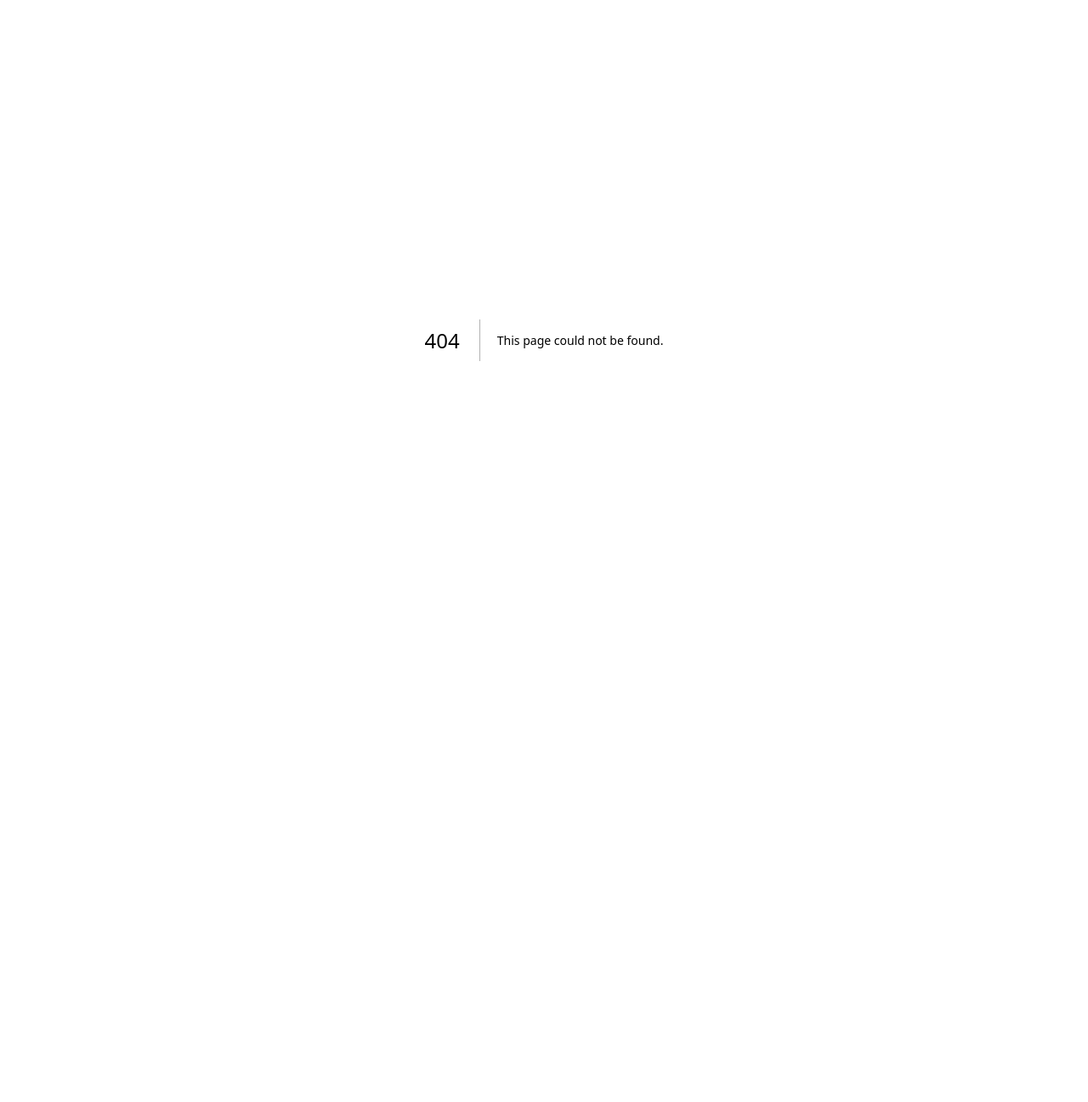
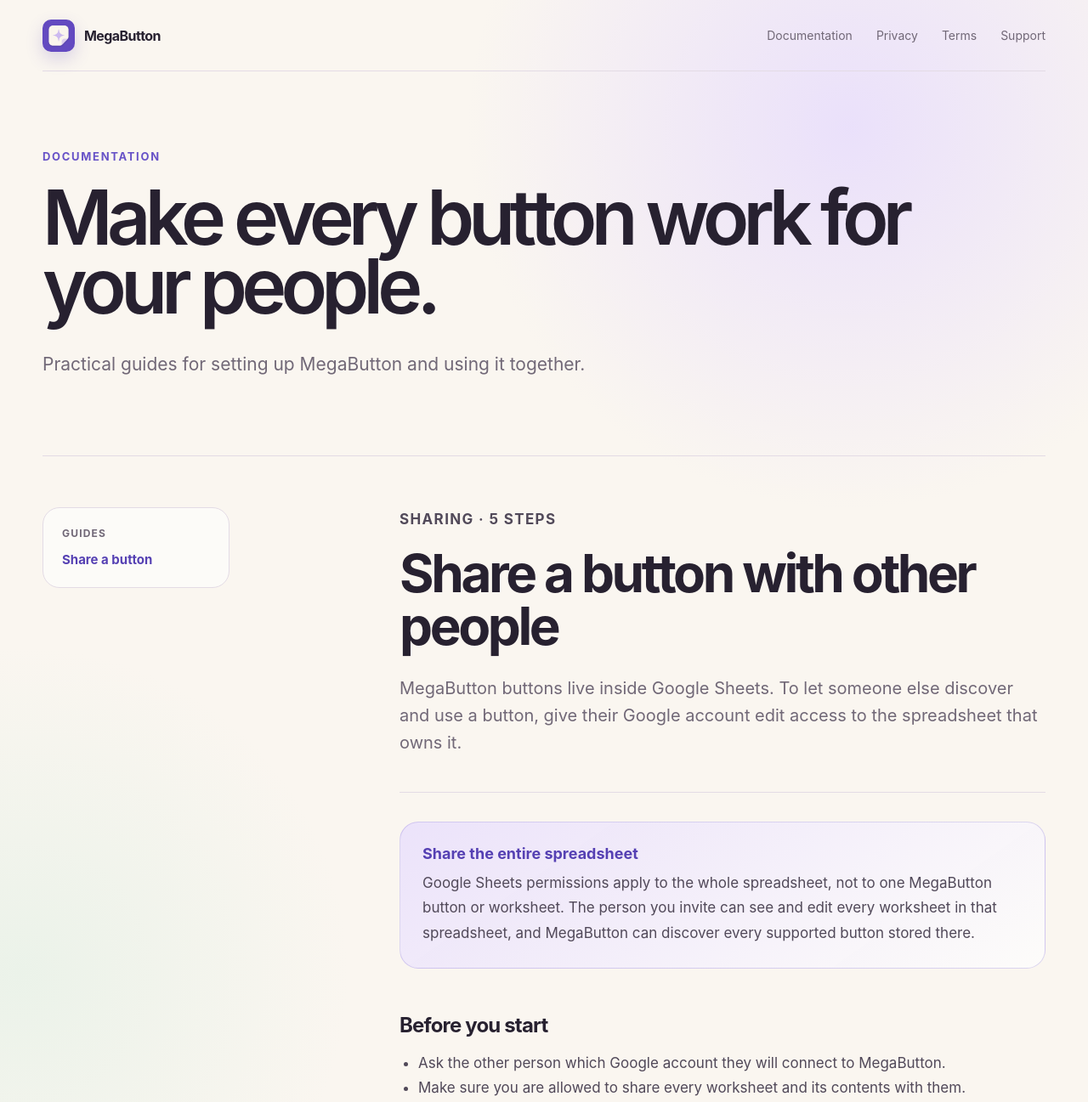
Before and after one commit to IMMORTALxJO/megabutton-legal, a Next.js app: page /documentation in a window 1280 px wide. Before the commit this address had no page. Shown: the top 1297 px of the page at 85% size. Before the commit the page ends 800 px from the top, so only its background shows below. Built offline with nearby package versions, Linux system fonts and the light colour scheme.

Commit message:
Publish documentation and current legal site

```diff
--- /dev/null
+++ b/app/documentation/page.tsx
@@ -0,0 +1,77 @@
+import { SiteShell } from '@/components/site-shell';
+
+export const metadata = {
+  title: 'Documentation · MegaButton',
+  description: 'Step-by-step guides for sharing and using MegaButton.',
+};
+
+export default function DocumentationPage() {
+  return (
+    <SiteShell>
+      <main className="documentation-page">
+        <header className="legal-hero documentation-hero">
+          <p className="eyebrow">Documentation</p>
+          <h1>Make every button work for your people.</h1>
+          <p>Practical guides for setting up MegaButton and using it together.</p>
+        </header>
+
+        <div className="documentation-layout">
+          <aside className="documentation-index" aria-label="Documentation topics">
+            <p>Guides</p>
+            <a href="#share-a-button">Share a button</a>
+          </aside>
+
+          <article className="documentation-copy" id="share-a-button">
+            <header className="guide-header">
+              <p className="guide-label">Sharing · 5 steps</p>
+              <h2>Share a button with other people</h2>
+              <p>MegaButton buttons live inside Google Sheets. To let someone else discover and use a button, give their Google account edit access to the spreadsheet that owns it.</p>
+            </header>
+
+            <div className="documentation-note" role="note">
+              <strong>Share the entire spreadsheet</strong>
+              <p>Google Sheets permissions apply to the whole spreadsheet, not to one MegaButton button or worksheet. The person you invite can see and edit every worksheet in that spreadsheet, and MegaButton can discover every supported button stored there.</p>
+            </div>
+
+            <section>
+              <h3>Before you start</h3>
+              <ul>
+                <li>Ask the other person which Google account they will connect to MegaButton.</li>
+                <li>Make sure you are allowed to share every worksheet and its contents with them.</li>
+              </ul>
+            </section>
+
+            <ol className="sharing-steps">
+              <li>
+                <div><span>1</span></div>
+                <section><h3>Open the button’s spreadsheet</h3><p>In MegaButton, open the button menu and choose <strong>Open Spreadsheet</strong>. You can also open the spreadsheet directly in Google Sheets.</p></section>
+              </li>
+              <li>
+                <div><span>2</span></div>
+                <section><h3>Open sharing</h3><p>In Google Sheets, choose <strong>Share</strong>.</p></section>
+              </li>
+              <li>
+                <div><span>3</span></div>
+                <section><h3>Invite the other person as an Editor</h3><p>Enter the Google account they will use with MegaButton, set their role to <strong>Editor</strong>, then send the invitation. Viewer or Commenter access is not enough because pressing a button writes a new row.</p></section>
+              </li>
+              <li>
+                <div><span>4</span></div>
+                <section><h3>Connect that account to MegaButton</h3><p>On the other person’s iPhone or iPad, install MegaButton and connect the same Google account that received the invitation.</p></section>
+              </li>
+              <li>
+                <div><span>5</span></div>
+                <section><h3>Refresh the button list</h3><p>Pull down to refresh on the MegaButton home screen. The shared button will appear after Google makes the editable spreadsheet available to the invited account.</p></section>
+              </li>
+            </ol>
+
+            <section className="after-sharing">
+              <h3>What happens next</h3>
+              <p>Each person presses the same shared button from their own device. New entries go to the same Google Sheets worksheet and include the connected Google account’s email address so collaborators can identify who recorded them.</p>
+              <p>If the button does not appear, confirm that the invited account has <strong>Editor</strong> access, then refresh MegaButton again. Google sharing changes can take a short time to become visible.</p>
+            </section>
+          </article>
+        </div>
+      </main>
+    </SiteShell>
+  );
+}
--- a/app/globals.css
+++ b/app/globals.css
@@ -33,7 +33,7 @@
 .site-header nav a:hover,.site-footer nav a:hover { color:var(--primary); }
 .brand { display:inline-flex; align-items:center; gap:11px; font-weight:720; letter-spacing:-.035em; }
 .brand-mark { width:38px; height:38px; border-radius:10px; box-shadow:0 8px 20px rgba(85,64,179,.2); }
-.home-hero,.link-grid,.legal-page { width:min(1180px,calc(100% - 40px)); margin-inline:auto; }
+.home-hero,.link-grid,.legal-page,.documentation-page { width:min(1180px,calc(100% - 40px)); margin-inline:auto; }
 .home-hero { padding:92px 0 86px; }
 .hero-layout { display:grid; grid-template-columns:minmax(0,1.4fr) minmax(280px,.6fr); gap:64px; align-items:center; }
 .eyebrow { margin:0 0 24px; color:var(--primary); font-size:13px; font-weight:740; letter-spacing:.13em; text-transform:uppercase; }
@@ -50,9 +50,10 @@
 .orbit-two { width:245px; height:420px; transform:rotate(24deg); }
 .record-chip { position:absolute; right:-12px; bottom:42px; display:flex; align-items:center; gap:9px; padding:12px 15px; border:1px solid rgba(103,82,199,.14); border-radius:999px; background:rgba(255,255,255,.9); box-shadow:0 16px 34px rgba(39,33,48,.14); color:var(--ink); font-size:13px; font-weight:650; backdrop-filter:blur(12px); }
 .record-chip i { width:23px; height:23px; display:grid; place-items:center; border-radius:50%; background:var(--success); color:white; font-style:normal; }
-.link-grid { display:grid; grid-template-columns:repeat(3,1fr); border:1px solid var(--line); border-radius:28px; overflow:hidden; box-shadow:0 20px 55px rgba(71,56,90,.06); }
+.link-grid { display:grid; grid-template-columns:repeat(2,1fr); border:1px solid var(--line); border-radius:28px; overflow:hidden; box-shadow:0 20px 55px rgba(71,56,90,.06); }
 .document-card { min-height:330px; padding:30px; display:flex; flex-direction:column; border-right:1px solid var(--line); background:rgba(255,255,255,.55); transition:background .2s,transform .2s; }
-.document-card:last-child { border-right:0; }
+.document-card:nth-child(2n) { border-right:0; }
+.document-card:nth-child(-n+2) { border-bottom:1px solid var(--line); }
 .document-card:hover { background:var(--surface); transform:translateY(-5px); }
 .card-number { color:var(--primary); font-size:12px; font-weight:720; }
 .document-card div { margin-top:auto; }
@@ -71,6 +72,30 @@
 .legal-copy p { margin:14px 0; }
 .legal-copy li+li { margin-top:7px; }
 .legal-copy strong { color:var(--ink); }
+.documentation-page { padding-bottom:100px; }
+.documentation-hero h1 { max-width:1050px; }
+.documentation-layout { display:grid; grid-template-columns:220px minmax(0,760px); justify-content:space-between; gap:80px; padding-top:60px; }
+.documentation-index { align-self:start; position:sticky; top:28px; padding:22px; border:1px solid var(--line); border-radius:20px; background:rgba(255,255,255,.55); }
+.documentation-index p { margin:0 0 13px; color:var(--muted); font-size:12px; font-weight:740; letter-spacing:.1em; text-transform:uppercase; }
+.documentation-index a { color:var(--primary-pressed); font-size:15px; font-weight:680; line-height:1.4; }
+.documentation-copy { min-width:0; }
+.guide-header { padding-bottom:42px; border-bottom:1px solid var(--line); }
+.guide-label { margin:0 0 18px; color:var(--primary); font-size:13px; font-weight:740; letter-spacing:.08em; text-transform:uppercase; }
+.guide-header h2 { margin:0; font-size:clamp(38px,5vw,62px); letter-spacing:-.055em; line-height:1; }
+.guide-header>p:last-child { margin:26px 0 0; color:var(--muted); font-size:20px; line-height:1.6; }
+.documentation-note { margin:34px 0 12px; padding:26px; border:1px solid rgba(103,82,199,.22); border-radius:22px; background:linear-gradient(145deg,rgba(228,216,255,.65),rgba(255,255,255,.66)); }
+.documentation-note strong { color:var(--primary-pressed); font-size:18px; }
+.documentation-note p { margin:10px 0 0; color:#514959; font-size:16px; line-height:1.65; }
+.documentation-copy>section { padding:40px 0; border-bottom:1px solid var(--line); }
+.documentation-copy h3 { margin:0 0 14px; font-size:24px; letter-spacing:-.035em; }
+.documentation-copy p,.documentation-copy li { color:#514959; font-size:17px; line-height:1.72; }
+.documentation-copy ul { margin-bottom:0; padding-left:22px; }
+.sharing-steps { margin:0; padding:0; list-style:none; }
+.sharing-steps>li { display:grid; grid-template-columns:50px 1fr; gap:20px; padding:38px 0; border-bottom:1px solid var(--line); }
+.sharing-steps>li>div span { width:42px; height:42px; display:grid; place-items:center; border-radius:50%; background:var(--primary); color:white; font-size:15px; font-weight:760; box-shadow:0 10px 22px rgba(85,64,179,.2); }
+.sharing-steps section h3 { margin-top:6px; }
+.sharing-steps section p { margin:0; }
+.after-sharing p:last-child { margin-bottom:0; }
 .support-callout { margin-top:60px; padding:32px!important; border:0!important; border-radius:24px; background:linear-gradient(145deg,var(--primary),var(--primary-pressed)); color:white; box-shadow:0 24px 55px rgba(85,64,179,.24); }
 .support-callout h2 { font-size:32px; }
 .support-callout p { color:rgba(255,255,255,.78); }
@@ -84,6 +109,8 @@
   .hero-art { min-height:390px; }
   .app-icon-large { width:250px; }
   .record-chip { right:max(0px,calc(50% - 205px)); }
+  .documentation-layout { grid-template-columns:1fr; gap:34px; }
+  .documentation-index { position:static; }
 }
 @media (max-width:760px) {
   .site-header { align-items:flex-start; padding:22px 0; gap:22px; }
@@ -98,6 +125,8 @@
   .record-chip { right:calc(50% - 172px); bottom:20px; }
   .link-grid { grid-template-columns:1fr; }
   .document-card { min-height:245px; border-right:0; border-bottom:1px solid var(--line); }
+  .document-card:nth-child(2n) { border-right:0; }
+  .document-card:nth-child(-n+2) { border-bottom:1px solid var(--line); }
   .document-card:last-child { border-bottom:0; }
   .legal-hero { padding:68px 0 50px; }
   .legal-copy section { padding:40px 0; }
@@ -105,11 +134,15 @@
   .site-footer .copyright { grid-column:auto; }
 }
 @media (max-width:480px) {
-  .site-header,.site-footer,.home-hero,.link-grid,.legal-page { width:min(100% - 28px,1180px); }
+  .site-header,.site-footer,.home-hero,.link-grid,.legal-page,.documentation-page { width:min(100% - 28px,1180px); }
   .site-header { flex-direction:column; }
   .site-header nav { width:100%; justify-content:space-between; }
+  .site-header nav { flex-wrap:wrap; }
   .hero-art { overflow:hidden; margin-inline:-14px; }
   .record-chip { right:10px; }
+  .documentation-layout { padding-top:38px; }
+  .sharing-steps>li { grid-template-columns:42px 1fr; gap:14px; }
+  .sharing-steps>li>div span { width:38px; height:38px; }
 }
 @media (prefers-reduced-motion:reduce) {
   html { scroll-behavior:auto; }
--- a/app/layout.tsx
+++ b/app/layout.tsx
@@ -3,8 +3,8 @@
 
 export const metadata: Metadata = {
   metadataBase: new URL('https://megabutton.immortalxjo.com/'),
-  title: 'MegaButton · Privacy, Terms & Support',
-  description: 'Official privacy policy, terms of use, and support for MegaButton on iPhone and iPad.',
+  title: 'MegaButton · Documentation, Privacy, Terms & Support',
+  description: 'Official documentation, privacy policy, terms of use, and support for MegaButton on iPhone and iPad.',
   verification: {
     google: 'rKe5JhpfX7En_Uh4NtsVJBt5wCdHzVSrWAxibxAo03U',
   },
--- a/components/site-shell.tsx
+++ b/components/site-shell.tsx
@@ -4,6 +4,7 @@
 import appIcon from '@/public/megabutton-app-icon.png';
 
 const navigation = [
+  { href: '/documentation', label: 'Documentation' },
   { href: '/privacy', label: 'Privacy' },
   { href: '/terms', label: 'Terms' },
   { href: '/support', label: 'Support' },
@@ -23,7 +24,7 @@
     <div className="site-shell">
       <header className="site-header">
         <Brand />
-        <nav aria-label="Legal and support navigation">
+        <nav aria-label="Site navigation">
           {navigation.map((item) => <Link href={item.href} key={item.href}>{item.label}</Link>)}
         </nav>
       </header>
```
Also changed, not shown: app/page.tsx (+5 -4 lines), app/privacy/page.tsx (+5 -5 lines), scripts/verify-pages.mjs (+20 -0 lines).
